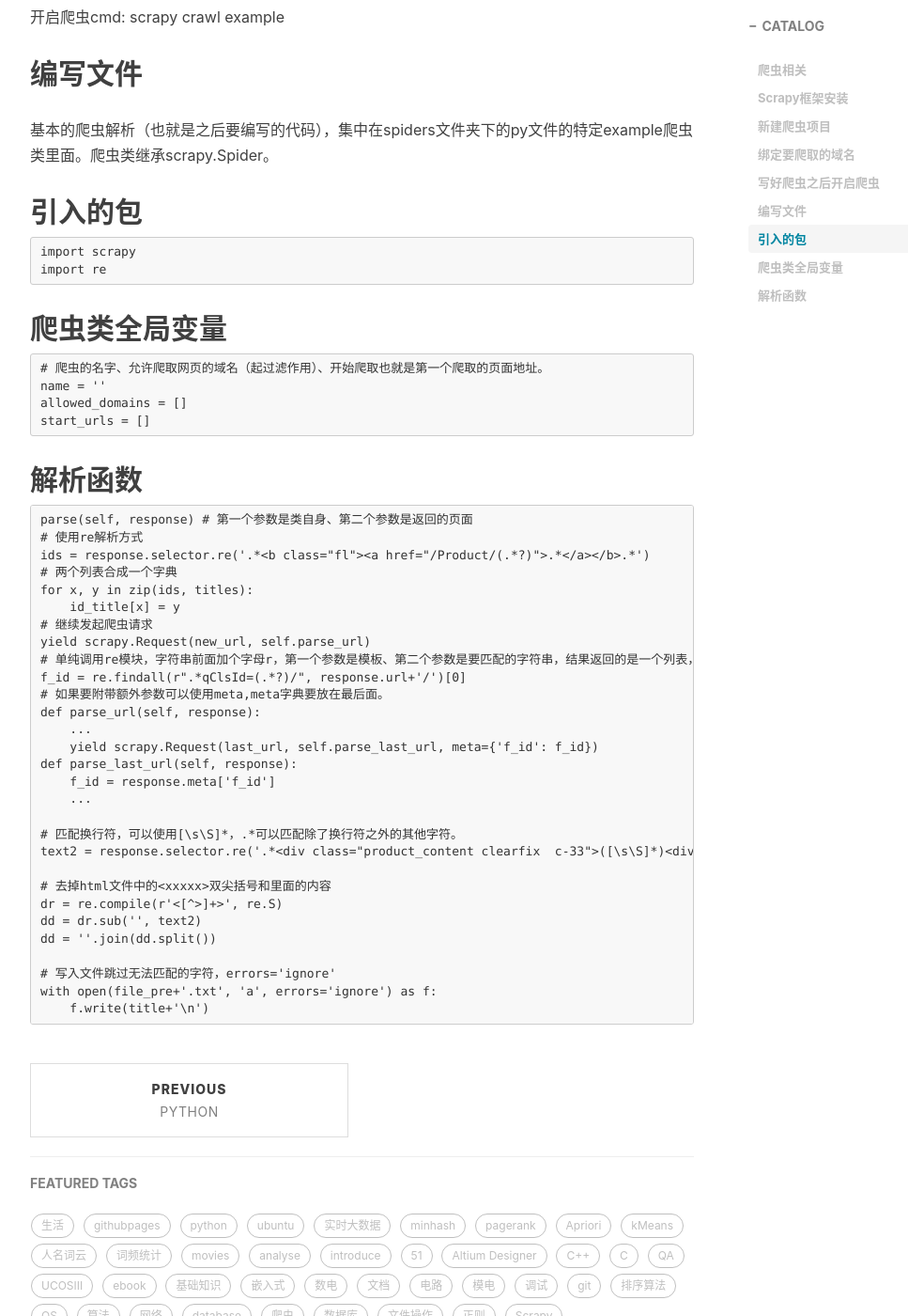
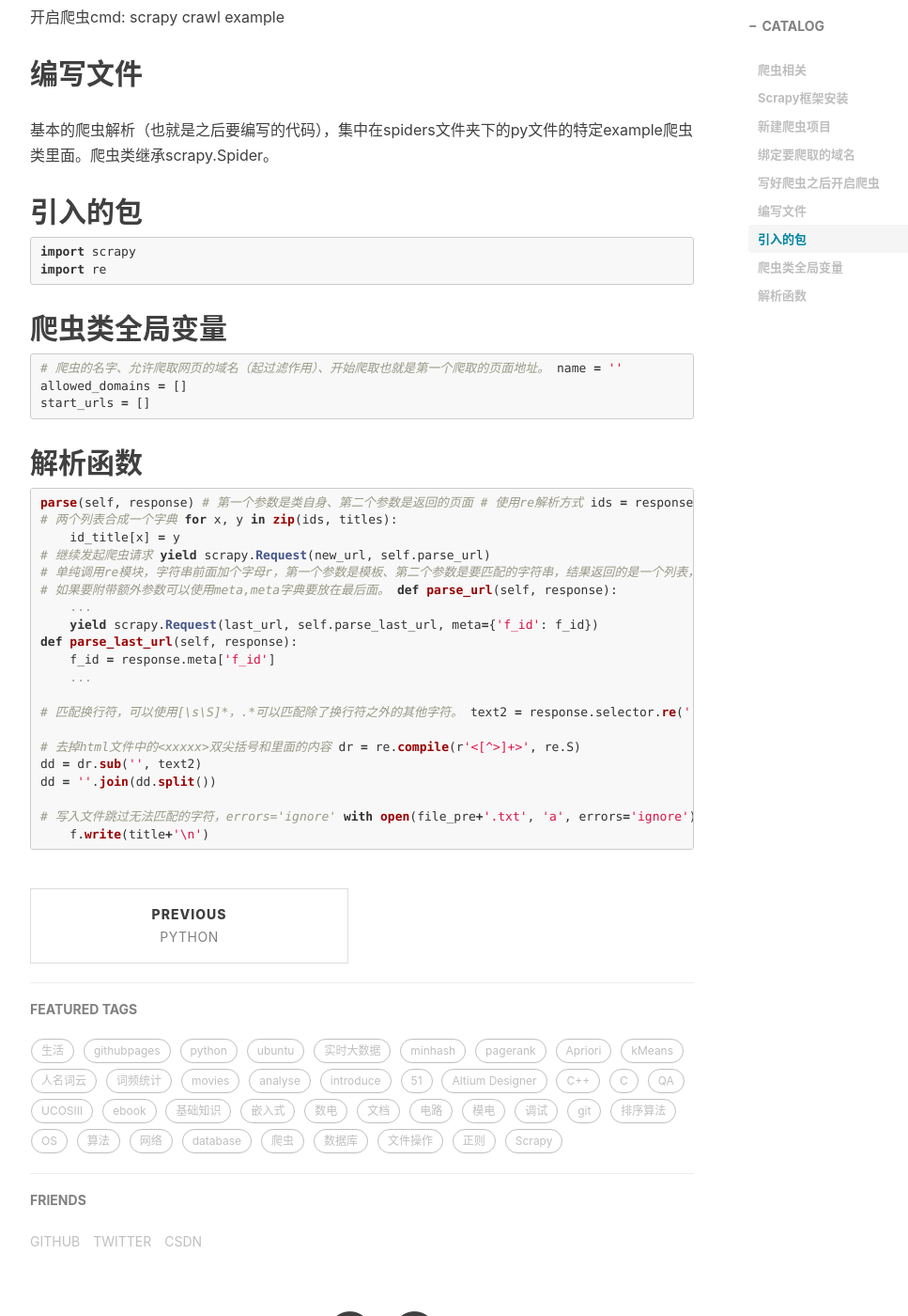
Before and after one commit to anchor2017/anchor2017.github.io, a Jekyll site: the page built from _posts/2020-05-13-python爬虫-2020.md, in a window 1280 px wide and 1400 px high, scrolled down 1402 px. Shown: the whole window at 94% size, without its empty margins (233-1200 px from the left). Built offline with Jekyll 4.4.1, drawn with Linux system fonts in a browser that asks for light colours; nearby versions of some CDN libraries; comment, search, counter and statistics services are not loaded; part of the change alters nothing that is shown; some of the changed text lies outside the part shown.

Commit message:
Update 2020-05-13-python爬虫-2020.md

````diff
--- a/_posts/2020-05-13-python爬虫-2020.md
+++ b/_posts/2020-05-13-python爬虫-2020.md
@@ -20,10 +20,10 @@ tags:
 
 ## Scrapy框架安装
 
-首先需要安装Scrapy框架，如果windows操作系统通过pip的方式安装的话，可能不会成功。第二次在其他机器上面安装发现不管是pip也好还是通过IDE的setting安装也好，都会出现很多错误，我之前好像也没有这么麻烦==，大概要安装4个依赖库。所以，这次的安装下载了anaconda（如果下载anaconda的话，不用下载python解释器，anaconda自带python解释器），居然要下载两个小时左右...官网下载由于服务器在国外，速度很慢。镜像下载：https://mirrors.tuna.tsinghua.edu.cn/anaconda/archive/?C=N&O=D ，记得关了vpn下载。大概十几分钟。
-下载注意：勾选两个勾，添加路径到环境变量。cmd提示激活的解决方法（不激活也没有关系）：https://www.liaoxuefeng.com/discuss/969955749132672/1276429273948960
-anaconda使用pycharm的方法（在设置中将解释器改为anaconda路径）即可：https://www.cnblogs.com/yuxuefeng/articles/9235431.html
-anaconda安装方式：https://cuiqingcai.com/5421.html
+首先需要安装Scrapy框架，如果windows操作系统通过pip的方式安装的话，可能不会成功。第二次在其他机器上面安装发现不管是pip也好还是通过IDE的setting安装也好，都会出现很多错误，我之前好像也没有这么麻烦==，大概要安装4个依赖库。所以，这次的安装下载了anaconda（如果下载anaconda的话，不用下载python解释器，anaconda自带python解释器），居然要下载两个小时左右...官网下载由于服务器在国外，速度很慢。镜像下载：[https://mirrors.tuna.tsinghua.edu.cn/anaconda/archive/?C=N&O=D](https://mirrors.tuna.tsinghua.edu.cn/anaconda/archive/?C=N&O=D) ，记得关了vpn下载。大概十几分钟。
+下载注意：勾选两个勾，添加路径到环境变量。cmd提示激活的解决方法（不激活也没有关系）：[https://www.liaoxuefeng.com/discuss/969955749132672/1276429273948960](https://mirrors.tuna.tsinghua.edu.cn/anaconda/archive/?C=N&O=D)
+anaconda使用pycharm的方法（在设置中将解释器改为anaconda路径）即可：[https://www.cnblogs.com/yuxuefeng/articles/9235431.html](https://mirrors.tuna.tsinghua.edu.cn/anaconda/archive/?C=N&O=D)
+anaconda安装方式：[https://cuiqingcai.com/5421.html](https://mirrors.tuna.tsinghua.edu.cn/anaconda/archive/?C=N&O=D)
 
 anaconda命令：conda install scrapy
 
@@ -46,13 +46,13 @@ anaconda命令：conda install scrapy
 基本的爬虫解析（也就是之后要编写的代码），集中在spiders文件夹下的py文件的特定example爬虫类里面。爬虫类继承scrapy.Spider。
 
 ## 引入的包
-```
+```python
 import scrapy
 import re
 ```
 
 ## 爬虫类全局变量
-```
+```python
 # 爬虫的名字、允许爬取网页的域名（起过滤作用）、开始爬取也就是第一个爬取的页面地址。
 name = ''
 allowed_domains = []
@@ -60,7 +60,7 @@ start_urls = []
 ```
 
 ## 解析函数
-```
+```python
 parse(self, response) # 第一个参数是类自身、第二个参数是返回的页面
 # 使用re解析方式
 ids = response.selector.re('.*<b class="fl"><a href="/Product/(.*?)">.*</a></b>.*')
````
